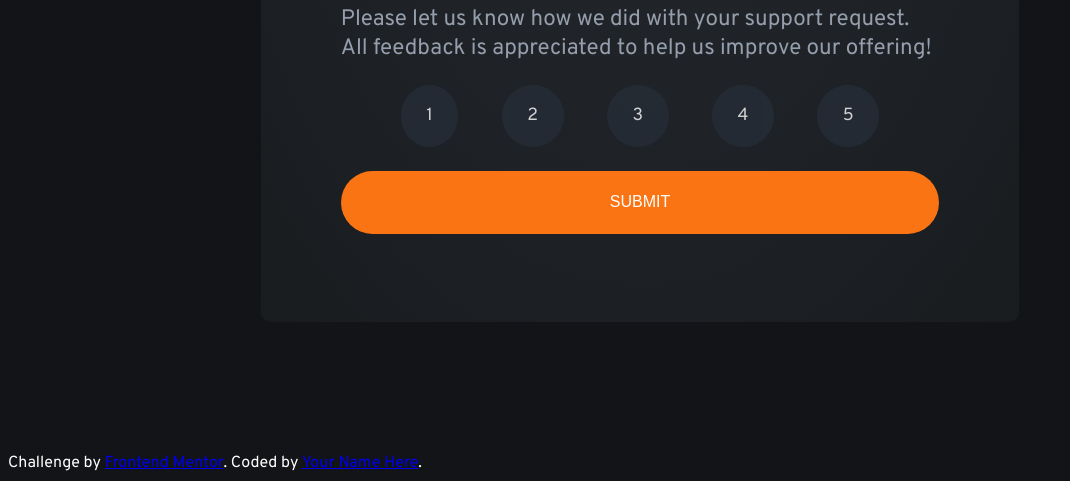
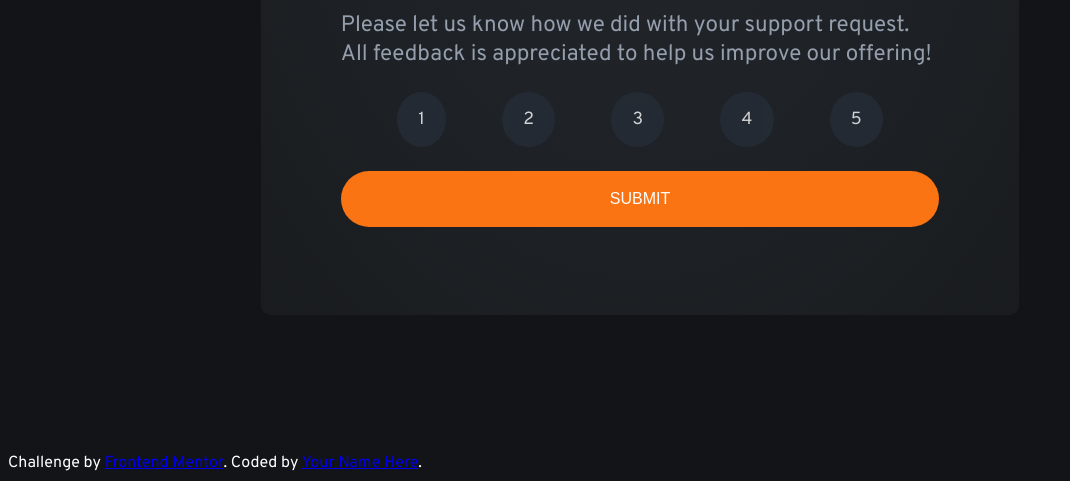
Before and after one commit to ilvdrskn/project3, a plain HTML site: page index.html in a window 1280 px wide. Shown: the part 355-836 px from the top of the page, without its empty margins (0-1070 px from the left). Drawn offline with Linux system fonts and the light colour scheme.

Commit message:
changed sizes

```diff
--- a/style.css
+++ b/style.css
@@ -87,7 +87,7 @@ body{
     display: inline-block;
     background-color: var(--radio);
     opacity: 0.8;
-    padding: 1.1em 1.6rem;
+    padding: .9em 1.2em;
     border-radius: 50%;
     cursor: pointer;
     user-select: none;
@@ -104,15 +104,14 @@ label:hover{
 
 .radiobuttons{
     display: flex;
-    width: 80%;
-    justify-content: space-between;
-    margin: 0 auto;
+    width: 100%;
+    justify-content: space-evenly;
 }
 
 button{
     width: 100%;
     margin: 1.5em auto;
-    padding: 1.4em 3em;
+    padding: 1.2em 2em;
     border-radius: 40px;
     background-color: var(--button);
     color: white;
```
